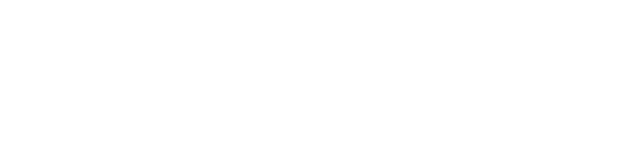
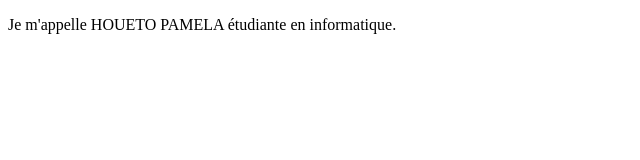
Before and after one commit to akpekeh2008-stack/git-mon-cv, a plain HTML site: page index.html in a window 1280 px wide. Shown: the whole page, without its empty margins (0-640 px from the left). Drawn offline with Linux system fonts and the light colour scheme.

Commit message:
mise en place de la section description

```diff
--- a/index.html
+++ b/index.html
@@ -7,6 +7,8 @@
     <title>Document</title>
 </head>
 <body>
-
+    <main>
+        <p>Je m'appelle HOUETO PAMELA étudiante en informatique.</p>
+    </main>
 </body>
 </html>
```
